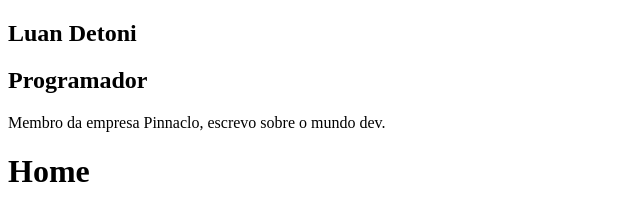
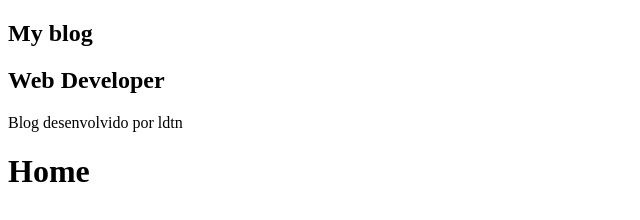
Before and after one commit to luandetoni/gatsby-course, a Gatsby site: page / in a window 1280 px wide. Shown: the whole page, without its empty margins (0-640 px from the left). Built offline with nearby package versions, Linux system fonts and the light colour scheme; Gatsby itself is replaced by a stand-in of ours.

Commit message:
Modulo 3

```diff
--- a/gatsby-config.js
+++ b/gatsby-config.js
@@ -1,6 +1,7 @@
 module.exports = {
   siteMetadata: {
     title: `My blog`,
+    position: `Web Developer`,
     description: `Blog desenvolvido por ldtn`,
     author: `@myblog`,
     siteUrl: `https://gatsbystarterdefaultsource.gatsbyjs.io/`,
--- a/package.json
+++ b/package.json
@@ -29,6 +29,7 @@
   "scripts": {
     "build": "gatsby build",
     "develop": "gatsby develop",
+    "develop:playground": "GATSBY_GRAPHQP_IDE=playground gatsby develop",
     "format": "prettier --write \"**/*.{js,jsx,ts,tsx,json,md}\"",
     "start": "gatsby develop",
     "serve": "gatsby serve",
--- a/src/components/Profile/index.js
+++ b/src/components/Profile/index.js
@@ -1,11 +1,36 @@
 import React from "react";
+import { useStaticQuery, graphql } from "gatsby";
 
-const Profile = () => (
-    <div className="Profile-wrapper">
-        <h1>Luan Detoni</h1>
-        <h2>Programador</h2>
-        <p>Membro da empresa Pinnaclo, escrevo sobre o mundo dev.</p>
-    </div>
-)
+const Profile = () => {
+    const {
+        site: {
+            siteMetadata: {
+                title,
+                description,
+                position
+            }
+        },
+    } = useStaticQuery(graphql`
+
+        query MySiteMetadata {
+            site {
+            siteMetadata {
+                title
+                description
+                position
+            }
+            }
+        }
+
+    `)
+
+    return (
+        <div className="Profile-wrapper">
+            <h1>{title}</h1>
+            <h2>{position}</h2>
+            <p>{description}</p>
+        </div>
+    )
+}
 
 export default Profile
```
